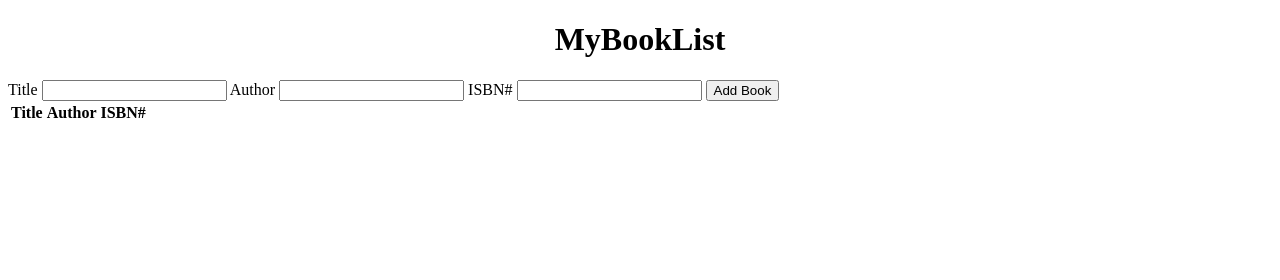
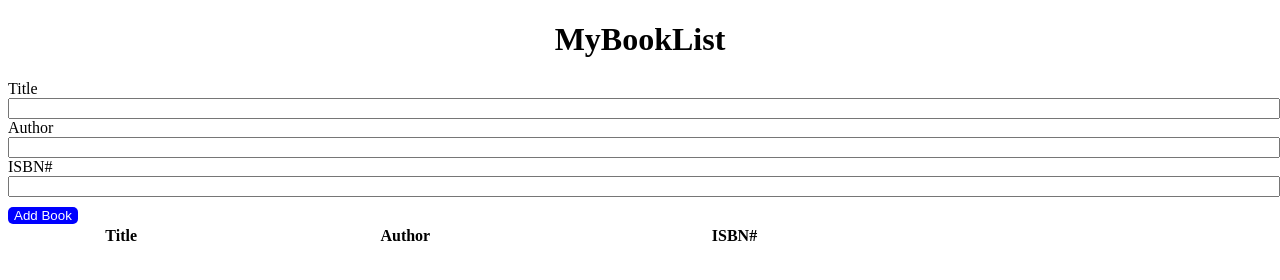
Before and after one commit to acciojob/book-list-mehak-garg, a website: page main.html in a window 1280 px wide. Drawn offline with Linux system fonts and the light colour scheme.

Commit message:
created a submission

```diff
--- a/main.html
+++ b/main.html
@@ -16,7 +16,7 @@
 		<input id="author" type="text">
 				<label for id="isbn">ISBN#</label>
 		<input id="isbn" type="text">
-		<button type="submit">Add Book</button>
+		<button type="submit" id="submit">Add Book</button>
 		<table class="table table-striped">
 			<thead>
 				<tr>
--- a/styles.css
+++ b/styles.css
@@ -1 +1,16 @@
 /*  your css code here. If applicable */
+#title,#author,#isbn{
+	width:100%;
+
+}
+#submit{
+	background-color:blue;
+	color:white;
+	border-radius:5px;
+	margin-top:10px;
+	border:none;
+}
+.table{
+	width:70%
+}
+tbody:nth-child(even) {background-color: #f2f2f2;}
```
